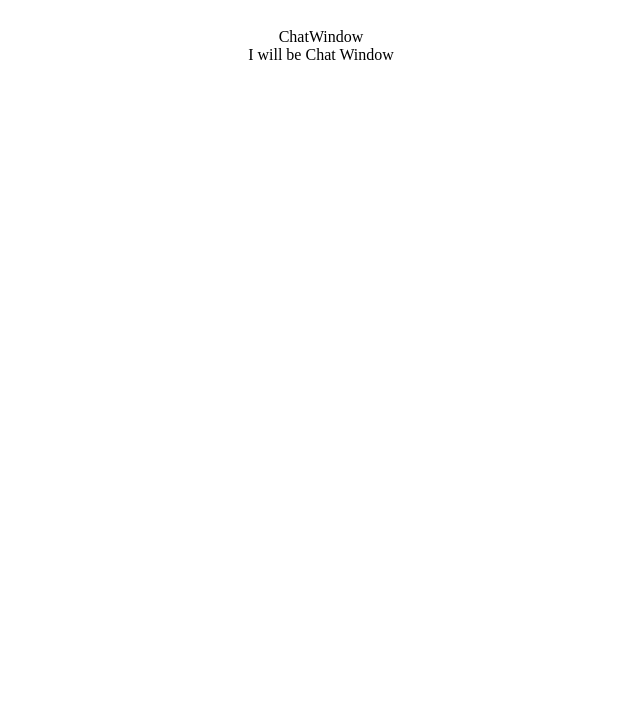
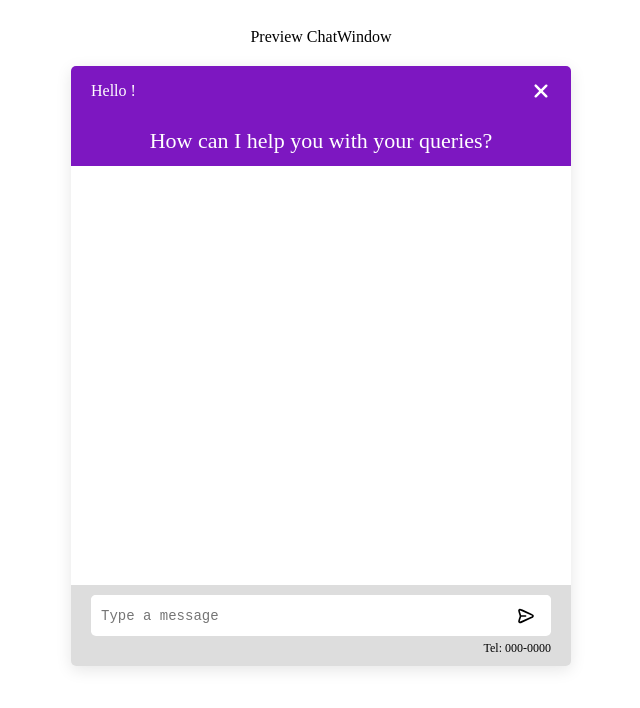
Before and after one commit to neozl24/kanas-chatbot, a React (Vite) app: page / in a window 1280 px wide. Shown: the top 708 px of the page, without its empty margins (319-959 px from the left). Built offline with nearby package versions, Linux system fonts and the light colour scheme.

Commit message:
add basic ui structure for chat window

```diff
--- a/lib/ChatWindow/ChatWindow.tsx
+++ /dev/null
@@ -1,3 +0,0 @@
-export const ChatWindow = () => {
-  return <div>I will be Chat Window</div>
-}
--- /dev/null
+++ b/lib/ChatWindow/components/BottomArea/index.css
@@ -0,0 +1,61 @@
+.chat-window-bottom {
+  display: flex;
+  flex-direction: column;
+  width: 100%;
+  box-sizing: border-box;
+  background-color: #dddddd;
+  padding: 10px 20px;
+
+  .input-wrapper {
+    position: relative;
+    background-color: #ffffff;
+    border-radius: 5px;
+    overflow: hidden;
+
+    .input-area {
+      border: none;
+      outline: none;
+      resize: none;
+      padding: 10px 10px 5px 10px;
+      box-sizing: border-box;
+      width: 100%;
+      font-size: 14px;
+      line-height: 22px;
+    }
+
+    .multi-line-btn-area {
+      display: flex;
+      flex-direction: row-reverse;
+      margin-bottom: 5px;
+    }
+
+    .single-line-btn-area {
+      position: absolute;
+      top: 6px;
+      right: 0px;
+    }
+
+    .submit-btn {
+      display: flex;
+      width: 30px;
+      height: 30px;
+      margin-right: 10px;
+      padding: 5px;
+      box-sizing: border-box;
+      cursor: pointer;
+
+      &:hover {
+        opacity: 0.6;
+      }
+
+      &:active {
+        opacity: 0.8;
+      }
+    }
+  }
+
+  .bottom-line {
+    width: 100%;
+    padding-top: 5px;
+  }
+}
--- /dev/null
+++ b/lib/ChatWindow/components/BottomArea/index.tsx
@@ -0,0 +1,97 @@
+import { useLayoutEffect, useRef, useState } from 'react'
+import sendIcon from '../../../assets/send.svg'
+
+import './index.css'
+
+const MIN_TEXTAREA_HEIGHT = 30
+const MAX_TEXTAREA_HEIGHT = 120
+
+interface BottomAreaProps {
+  submitInput: (message: string) => void
+  bottomChildren?: React.ReactNode
+}
+
+export const BottomArea = ({
+  submitInput,
+  bottomChildren,
+}: BottomAreaProps) => {
+  const [message, setMessage] = useState('')
+  const [isOverflow, setIsOverflow] = useState(false)
+
+  const textareaRef = useRef<HTMLTextAreaElement>(null)
+
+  // make textarea auto size when text content changes, but not above max height
+  useLayoutEffect(() => {
+    if (textareaRef.current) {
+      // reset height - important to shrink on delete
+      textareaRef.current.style.height = 'inherit'
+
+      const height = Math.min(
+        textareaRef.current.scrollHeight,
+        MAX_TEXTAREA_HEIGHT,
+      )
+      textareaRef.current.style.height = `${height}px`
+    }
+  }, [message])
+
+  const onInputChange = (e: React.ChangeEvent<HTMLTextAreaElement>) => {
+    const value = e.target.value
+    setMessage(value)
+
+    // create a temp canvas to measure the text width.
+    // if this width is above limit, the send button should be on next line
+    const canvas = document.createElement('canvas')
+
+    const context = canvas.getContext('2d')
+    if (!context || !textareaRef.current) {
+      return
+    }
+
+    // use the same font style for textarea
+    const style = window.getComputedStyle(textareaRef.current)
+    context.font = `${style.fontSize} ${style.fontFamily}`
+
+    const textWidth = context.measureText(value).width
+    const maxSingleContentWidth = textareaRef.current.clientWidth - 80
+
+    setIsOverflow(textWidth > maxSingleContentWidth)
+  }
+
+  const onSubmit = () => {
+    const trimmed = message.trim()
+    if (trimmed) {
+      submitInput(trimmed)
+      setMessage('')
+      setIsOverflow(false)
+    }
+  }
+
+  return (
+    <div className='chat-window-bottom'>
+      <div className='input-wrapper'>
+        <textarea
+          className='input-area'
+          ref={textareaRef}
+          placeholder='Type a message'
+          value={message}
+          rows={1}
+          style={{
+            minHeight: MIN_TEXTAREA_HEIGHT,
+          }}
+          onChange={onInputChange}
+        />
+        <div className={isOverflow ? 'multi-line-btn-area' : 'single-line-btn-area'}>
+          <img
+            src={sendIcon}
+            className='submit-btn'
+            alt='Submit Button'
+            onClick={onSubmit}
+          />
+        </div>
+      </div>
+      {
+        bottomChildren ? <div className='bottom-line'>{bottomChildren}</div> : null
+      }
+    </div>
+  )
+}
--- /dev/null
+++ b/lib/ChatWindow/components/Header/index.css
@@ -0,0 +1,50 @@
+.chat-window-header {
+  display: flex;
+  flex-direction: column;
+  width: 100%;
+  height: 100px;
+  background-color: rgb(125, 23, 193);
+  color: #ffffff;
+
+  .top-line {
+    display: flex;
+    flex-direction: row;
+    align-items: center;
+    width: 100%;
+    height: 50px;
+
+    .content {
+      flex: 1;
+      display: flex;
+      align-items: center;
+      margin-left: 20px;
+      overflow: hidden;
+    }
+
+    .close-btn {
+      display: flex;
+      width: 30px;
+      height: 30px;
+      margin-right: 15px;
+      padding: 5px;
+      box-sizing: border-box;
+      cursor: pointer;
+
+      &:hover {
+        opacity: 0.7;
+      }
+
+      &:active {
+        opacity: 0.9;
+      }
+    }
+  }
+
+  .title {
+    flex: 1;
+    display: flex;
+    align-items: center;
+    justify-content: center;
+    font-size: 22px;
+  }
+}
--- /dev/null
+++ b/lib/ChatWindow/components/Header/index.tsx
@@ -0,0 +1,33 @@
+import closeIcon from '../../../assets/close.svg'
+
+import './index.css'
+
+interface HeaderProps {
+  title: string
+  onClose: () => void
+  topChildren?: React.ReactNode
+}
+
+export const Header = ({
+  title,
+  onClose,
+  topChildren,
+}: HeaderProps) => {
+
+  return (
+    <div className='chat-window-header'>
+      <div className='top-line'>
+        <div className='content'>{topChildren}</div>
+        <img
+          src={closeIcon}
+          className="close-btn"
+          alt="Close Button"
+          onClick={() => {
+            onClose()
+          }}
+        />
+      </div>
+      <div className='title'>{title}</div>
+    </div>
+  )
+}
--- /dev/null
+++ b/lib/ChatWindow/components/MessageList/index.css
@@ -0,0 +1,3 @@
+.chat-window-message-list {
+  flex: 1;
+}
--- /dev/null
+++ b/lib/ChatWindow/components/MessageList/index.tsx
@@ -0,0 +1,23 @@
+// import { useState } from 'react'
+
+import './index.css'
+
+interface MessageListProps {
+  list?: string[]
+}
+
+export const MessageList = ({
+  list,
+}: MessageListProps) => {
+
+
+  return (
+    <div className='chat-window-message-list'>
+      {
+        list?.map((item) => (
+          item
+        ))
+      }
+    </div>
+  )
+}
--- /dev/null
+++ b/lib/ChatWindow/index.css
@@ -0,0 +1,7 @@
+.chat-window-container {
+  display: flex;
+  flex-direction: column;
+  width: 100%;
+  height: 100%;
+  overflow: hidden;
+}
--- /dev/null
+++ b/lib/ChatWindow/index.tsx
@@ -0,0 +1,34 @@
+import { CSSProperties } from 'react'
+import { Header } from './components/Header'
+import { MessageList } from './components/MessageList'
+import { BottomArea } from './components/BottomArea'
+
+import './index.css'
+
+interface ChatWindowProps {
+  title: string
+  onClose: () => void
+  style?: CSSProperties
+  topChildren?: React.ReactNode
+  bottomChildren?: React.ReactNode
+}
+
+export const ChatWindow = ({
+  title,
+  onClose,
+  style,
+  topChildren,
+  bottomChildren,
+}: ChatWindowProps) => {
+  const submitInput = (text: string) => {
+    console.log('submit: ', text)
+  }
+
+  return (
+    <div className='chat-window-container' style={style}>
+      <Header title={title} onClose={onClose} topChildren={topChildren} />
+      <MessageList />
+      <BottomArea submitInput={submitInput} bottomChildren={bottomChildren} />
+    </div>
+  )
+}
--- a/lib/main.ts
+++ b/lib/main.ts
@@ -1 +1 @@
-export { ChatWindow } from './ChatWindow/ChatWindow'
+export { ChatWindow } from './ChatWindow'
--- a/src/App.tsx
+++ b/src/App.tsx
@@ -2,13 +2,27 @@ import { ChatWindow } from 'kanas-chatbot'
 import './App.css'
 
 function App() {
+  const bottomLine = (
+    <div style={{ display: 'flex', flexDirection: 'row-reverse', fontSize: 12 }}>
+      Tel: 000-0000
+    </div>
+  )
+
   return (
     <>
       <div>
-        ChatWindow
+        Preview ChatWindow
       </div>
-      <div>
-        <ChatWindow />
+      <div style={{ width: 500, height: 600, margin: '20px auto' }}>
+        <ChatWindow
+          title="How can I help you with your queries?"
+          onClose={() => {
+            console.log('close chat window')
+          }}
+          topChildren={'Hello !'}
+          style={{ borderRadius: 5, boxShadow: 'rgba(0, 0, 0, 0.1) 0 4px 16px'}}
+          bottomChildren={bottomLine}
+        />
       </div>
     </>
   )
```
Also changed, not shown: lib/assets/close.svg (added), lib/assets/send.svg (added).
